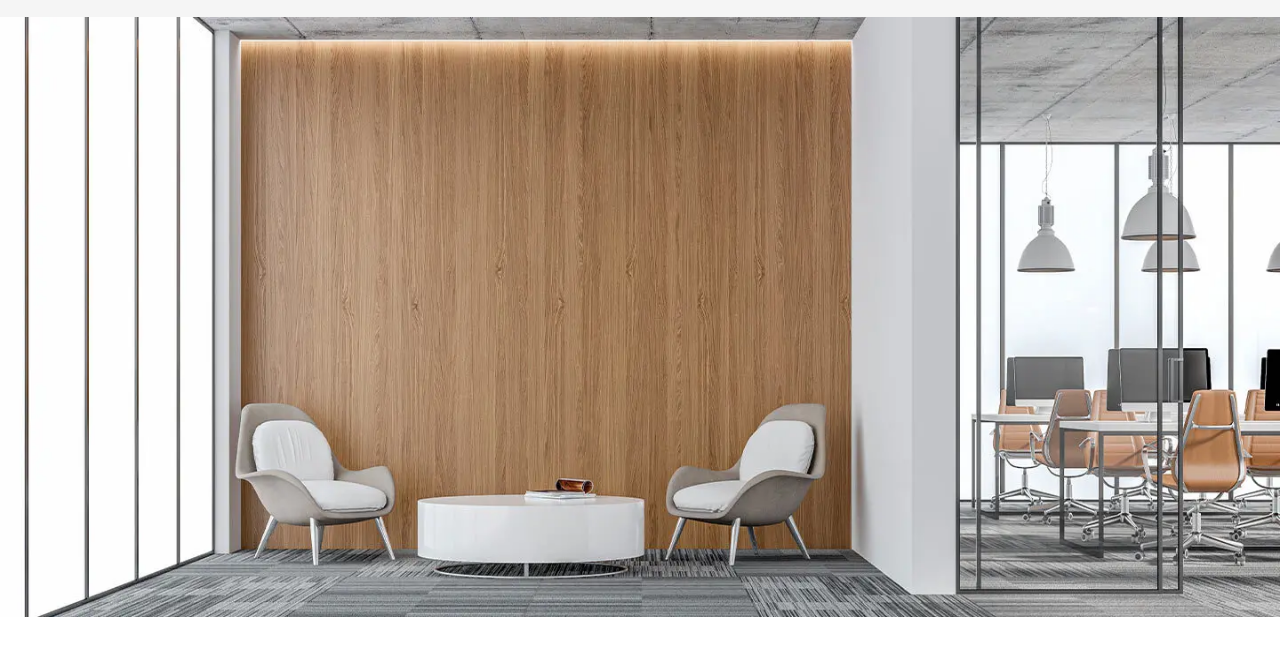
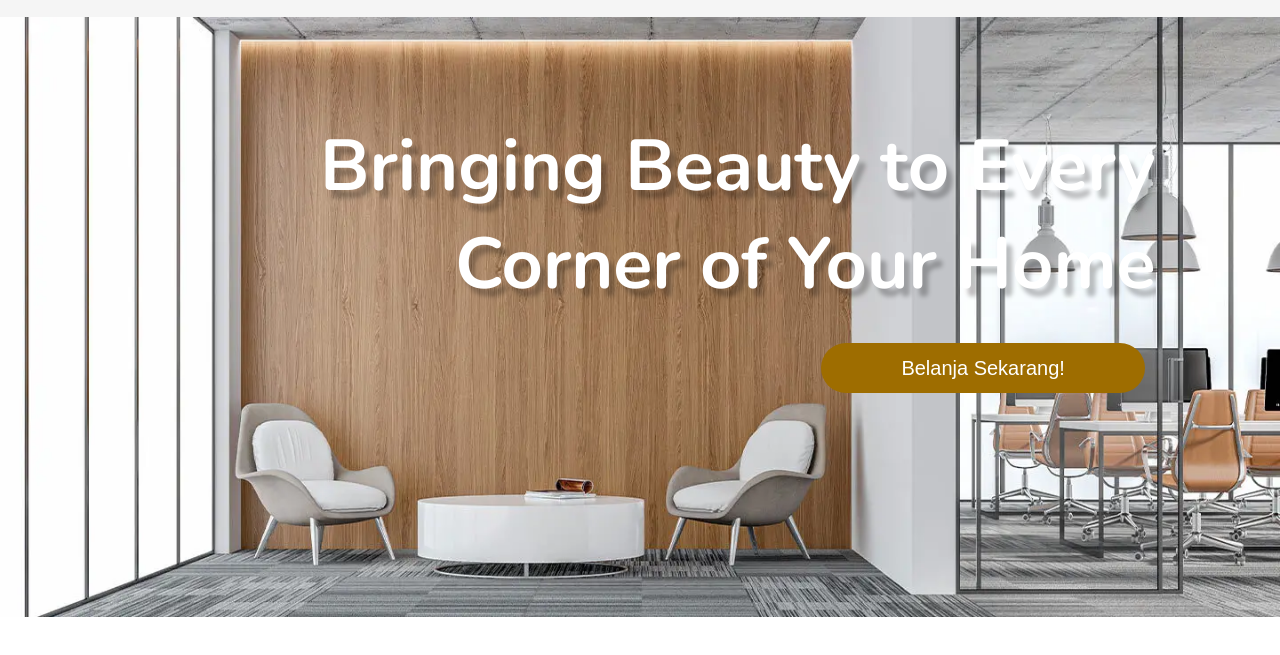
Before and after one commit to hamizghani/urban-home, a plain HTML site: page index.html in a window 1280 px wide. Shown: the part 71-726 px from the top of the page. Drawn offline with nearby package versions, Linux system fonts and the light colour scheme.

Commit message:
feat: bagian gw selsai ya

```diff
--- a/index.html
+++ b/index.html
@@ -49,6 +49,10 @@
             </div>
         </nav>
         <div class="carousel">
+            <div class="carousel-text">
+                <h2>Bringing Beauty to Every <br>Corner of Your Home</h2>
+                <button>Belanja Sekarang!</button>
+            </div>
             <div class="carousel-slides">
               <div class="slide">
                 <img src="img-1.png" alt="">
@@ -57,7 +61,7 @@
                 <img src="img-2.png" alt="">
               </div>
             </div>
-          </div>
+        </div>
 
     </div>
     <script src="app.js"></script>
--- a/style.css
+++ b/style.css
@@ -166,3 +166,42 @@
         width: 100%;
     }
   }
+  .carousel-text {
+    position: absolute;
+    font-family: 'Nunito';
+    text-shadow: 6px 8px 4px rgba(0, 0, 0, 0.25);
+    font-size: 48px;
+    top: 100px;
+    left: 25%;
+    overflow: hidden;
+    text-overflow: ellipsis;
+    white-space: nowrap;
+    justify-content: right;
+    text-align: center;
+    color: white;
+    z-index: 100;
+    border-radius: 8px; /* Optional rounded corners */
+    h2 {
+        text-align: right;
+    }
+    button {
+        display: flex;
+        justify-content: center;
+        font-size: 20px;
+        align-items: center;
+        margin-left: 60%;
+        margin-top: 30px;
+        color: #FFF;
+        background-color: #9E6D00;
+        border: none;
+        padding: 25px 80px;
+        height: 30px;
+        border-radius: 25px;
+    }
+    button:hover {
+        background-color: #b78e36;
+        cursor: pointer;
+    }
+
+
+}
```
